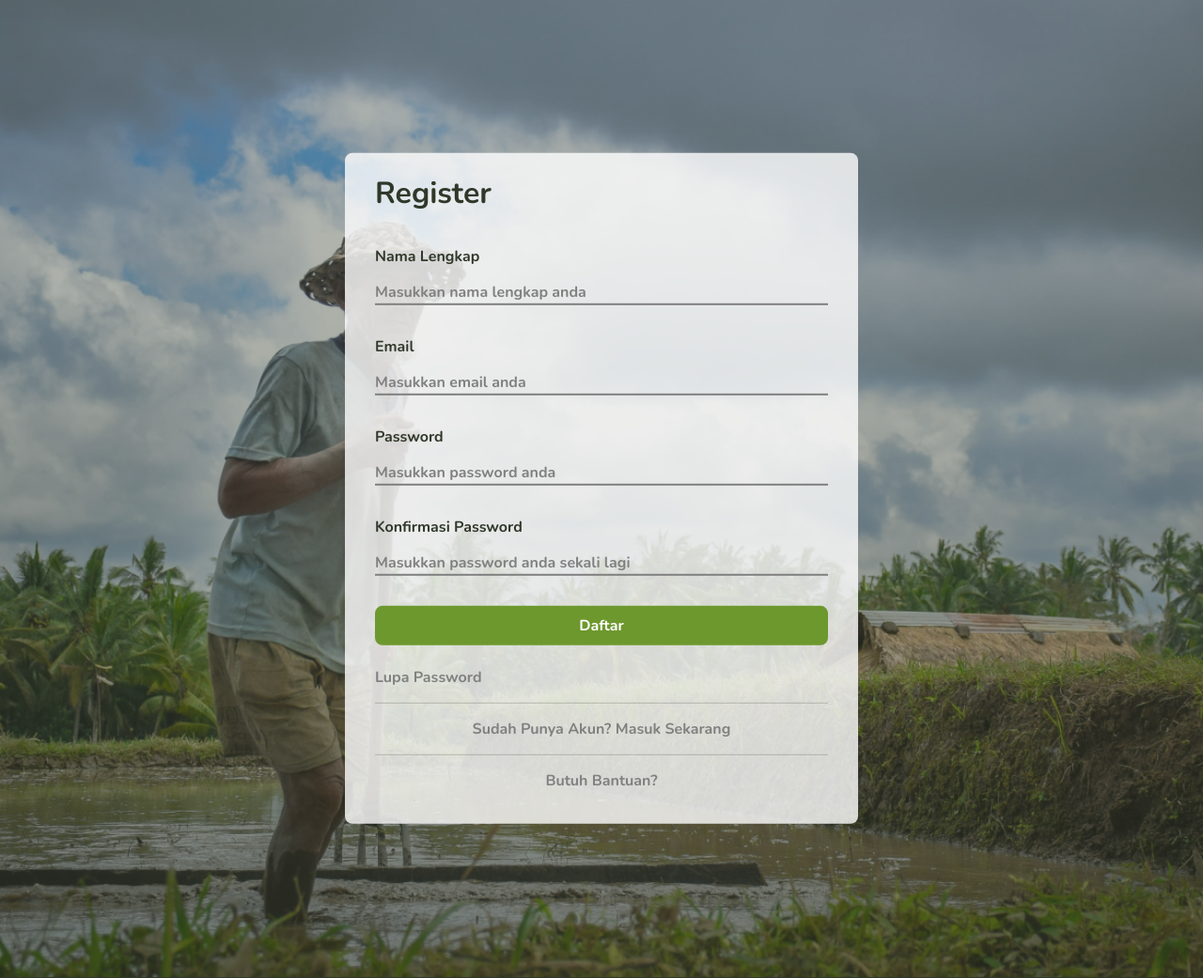
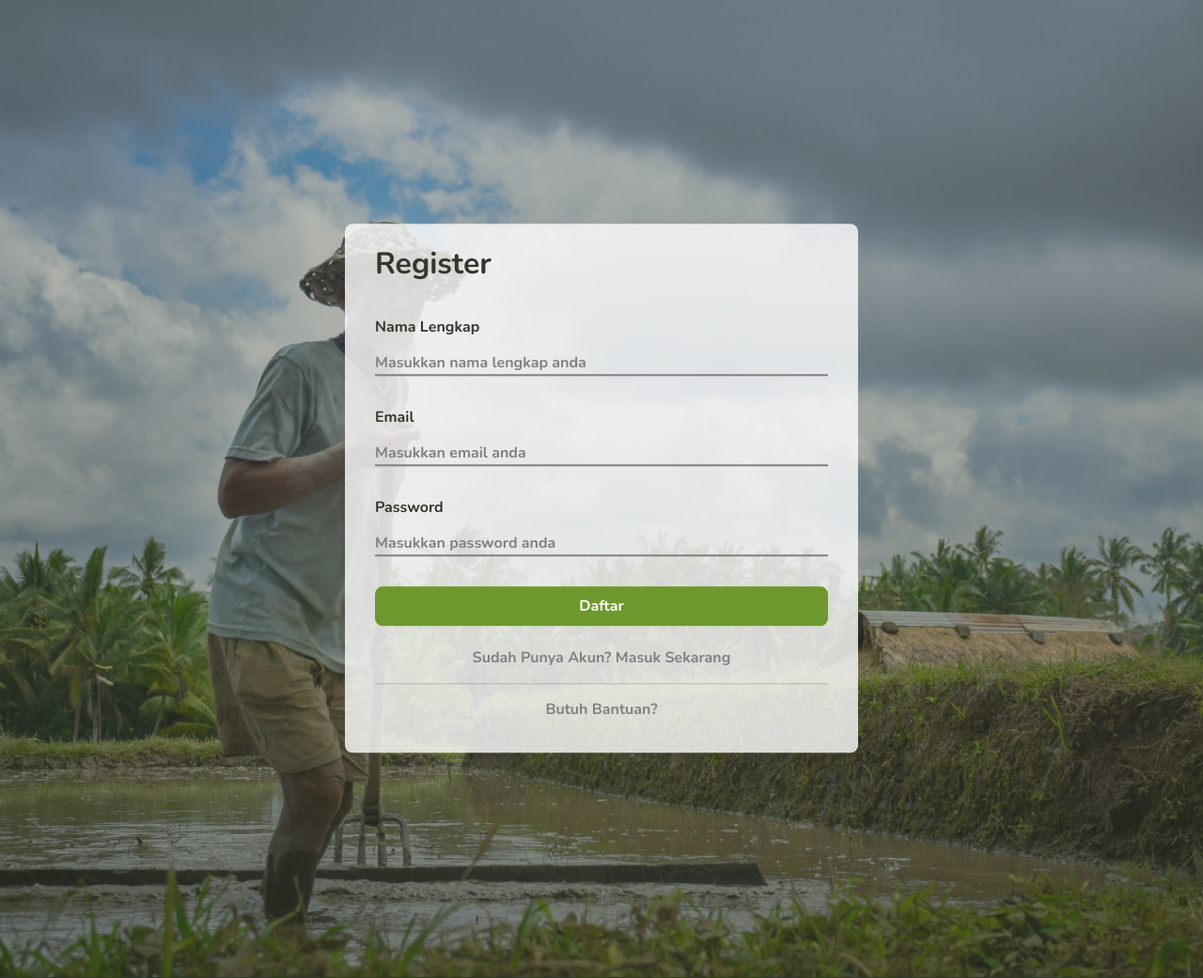
Before and after one commit to lutfahimayatus/pertanian, a PHP site: page /register.php in a window 1280 px wide. Shown: the part 88-1129 px from the top of the page at 94% size. Run offline with PHP 8.4, Linux system fonts and the light colour scheme.

Commit message:
&&
kurang register

```diff
--- a/koneksi.php
+++ b/koneksi.php
@@ -3,6 +3,7 @@ $server 	= "localhost";
 $username 	= "root";
 $password 	= "";
 $db 		= "tokopertanian";
+
 $koneksi = mysqli_connect($server, $username, $password, $db);
 
 if (mysqli_connect_errno()) {
--- a/register.php
+++ b/register.php
@@ -1,15 +1,14 @@
 <?php
-require ('koneksi.php');
-if(isset ($_POST ['register'] ) ) {
+require('koneksi.php');
+if( isset($_POST['register']) ){
     $userMail = $_POST['txt_email'];
     $userPass = $_POST['txt_password'];
     $userName = $_POST['txt_name'];
 
-    $query = "INSERT INTO user(username, user_password, email, level) VALUES ('$userName','$userPass','$userMail',2)";
-    $result = mysqli_query($koneksi,$query);
-    header('Location: login.php');
+    $query = "INSERT INTO user (id_user, username, user_password, email, id_akses) VALUES ('', '$userName', '$userPass', '$userMail', 2)";
+    $result = mysqli_query($koneksi, $query);
+    //header('Location: login.php');
 }
-
 ?>
 <!DOCTYPE html>
 <html lang="en">
@@ -58,7 +57,7 @@ if(isset ($_POST ['register'] ) ) {
         <div class="card auth-card">
             <div class="card-body">
                 <h3 class="card-title">Register</h3>
-                <form action="login.html" class="form-auth" method="POST">
+                <form action="register.php" class="form-auth" method="POST">
                     <div class="form-group ">
                         <label for="name">Nama Lengkap</label>
                         <input type="text" name="txt_name" id="name" class="form-control"
@@ -74,16 +73,9 @@ if(isset ($_POST ['register'] ) ) {
                         <input type="password" name="txt_password" id="password" class="form-control"
                             placeholder="Masukkan password anda" required>
                     </div>
-                    <div class="form-group">
-                        <label for="password_confirmation">Konfirmasi Password</label>
-                        <input type="password_confirmation" name="password_confirmation" id="password_confirmation"
-                            class="form-control" placeholder="Masukkan password anda sekali lagi" required>
-                    </div>
-                    <button  type="submit" name="register" class="btn btn-primary w-100">Daftar</button>
+                    <button type="submit" name="register" class="btn btn-primary w-100">Daftar</button>
                 </form>
                 <br>
-                <a href="#"><span>Lupa Password</span></a>
-                <hr>
                 <a class="text-center" href="login.php"><span>Sudah Punya Akun? Masuk Sekarang</span></a>
                 <hr>
                 <a class="text-center" href="#"><span>Butuh Bantuan?</span></a>
```
Also changed, not shown: login.php (+9 -9 lines).
